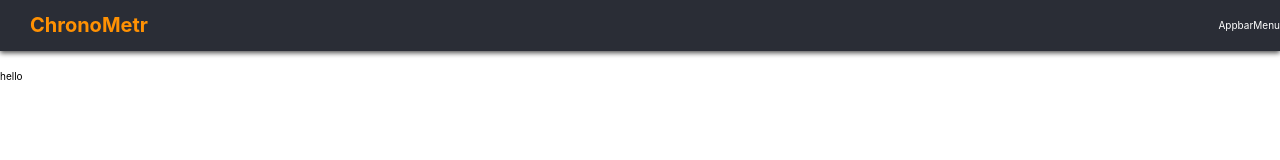
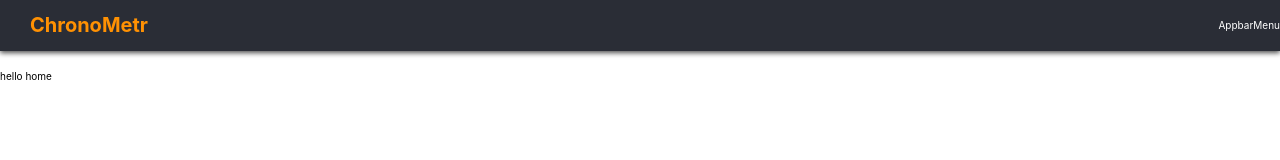
Before and after one commit to KarolP1/time-management-app, a React (Create React App) app: page / in a window 1280 px wide. Shown: the top 160 px of the page. Built offline with nearby package versions, Linux system fonts and the light colour scheme.

Commit message:
initial setup for routes

```diff
--- a/package.json
+++ b/package.json
@@ -11,10 +11,12 @@
     "@types/node": "^12.20.47",
     "@types/react": "^16.14.24",
     "@types/react-dom": "^16.9.14",
+    "@types/react-router-dom": "^5.3.3",
     "@types/styled-components": "^5.1.24",
     "react": "^17.0.2",
     "react-dom": "^17.0.2",
     "react-redux": "^7.2.6",
+    "react-router-dom": "^6.2.2",
     "react-scripts": "5.0.0",
     "redux": "^4.1.2",
     "styled-components": "^5.3.3",
--- a/src/App.tsx
+++ b/src/App.tsx
@@ -1,8 +1,13 @@
 import React from "react";
 import Layout from "./components/navigation/Appbar";
+import MyRoutes from "./navigation/routes";
 
 const App = () => {
-  return <Layout>hello</Layout>;
+  return (
+    <Layout>
+      <MyRoutes />
+    </Layout>
+  );
 };
 
 export default App;
--- /dev/null
+++ b/src/navigation/routes/index.tsx
@@ -0,0 +1,12 @@
+import React from "react";
+import { useSelector } from "react-redux";
+import { RootState } from "../../store";
+import SignedIn from "./signedIn";
+import SignedOut from "./signedOut";
+
+const MyRoutes = () => {
+  const { isLoggedIn } = useSelector((state: RootState) => state.AppInfo);
+  return isLoggedIn ? <SignedIn /> : <SignedOut />;
+};
+
+export default MyRoutes;
--- /dev/null
+++ b/src/navigation/routes/signedIn.tsx
@@ -0,0 +1,12 @@
+import React from "react";
+import { Routes, Route } from "react-router-dom";
+
+const SignedIn = () => {
+  return (
+    <Routes>
+      <Route path="/" element={<div>hello home</div>} />
+    </Routes>
+  );
+};
+
+export default SignedIn;
--- /dev/null
+++ b/src/navigation/routes/signedOut.tsx
@@ -0,0 +1,12 @@
+import React from "react";
+import { Routes, Route } from "react-router-dom";
+
+const SignedOut = () => {
+  return (
+    <Routes>
+      <Route path="/" element={<div>hello home</div>} />
+    </Routes>
+  );
+};
+
+export default SignedOut;
--- a/src/providers/index.tsx
+++ b/src/providers/index.tsx
@@ -1,11 +1,14 @@
 import React, { ReactNode } from "react";
+import RRDprovider from "./reactRouterProvider";
 import ReduxProvider from "./reduxProvider";
 import StyledProvider from "./styledProvider";
 
 const CombinedProvider = ({ children }: { children: ReactNode }) => {
   return (
     <StyledProvider>
-      <ReduxProvider>{children}</ReduxProvider>
+      <RRDprovider>
+        <ReduxProvider>{children}</ReduxProvider>
+      </RRDprovider>
     </StyledProvider>
   );
 };
--- /dev/null
+++ b/src/providers/reactRouterProvider.tsx
@@ -0,0 +1,8 @@
+import React, { ReactNode } from "react";
+import { BrowserRouter } from "react-router-dom";
+
+const RRDprovider = ({ children }: { children: ReactNode }) => {
+  return <BrowserRouter>{children}</BrowserRouter>;
+};
+
+export default RRDprovider;
--- a/src/store/appInfo/index.ts
+++ b/src/store/appInfo/index.ts
@@ -3,6 +3,7 @@ import { AppInfo } from "./interface";
 
 const initialState: AppInfo = {
   AppName: "ChronoMetr",
+  isLoggedIn: false,
 };
 
 const AppInfoReducer = createSlice({
--- a/src/store/appInfo/interface.ts
+++ b/src/store/appInfo/interface.ts
@@ -1,3 +1,4 @@
 export interface AppInfo {
   AppName: String;
+  isLoggedIn: boolean;
 }
```
Also changed, not shown: 1 other file (tests, documents, lock files or other folders).
